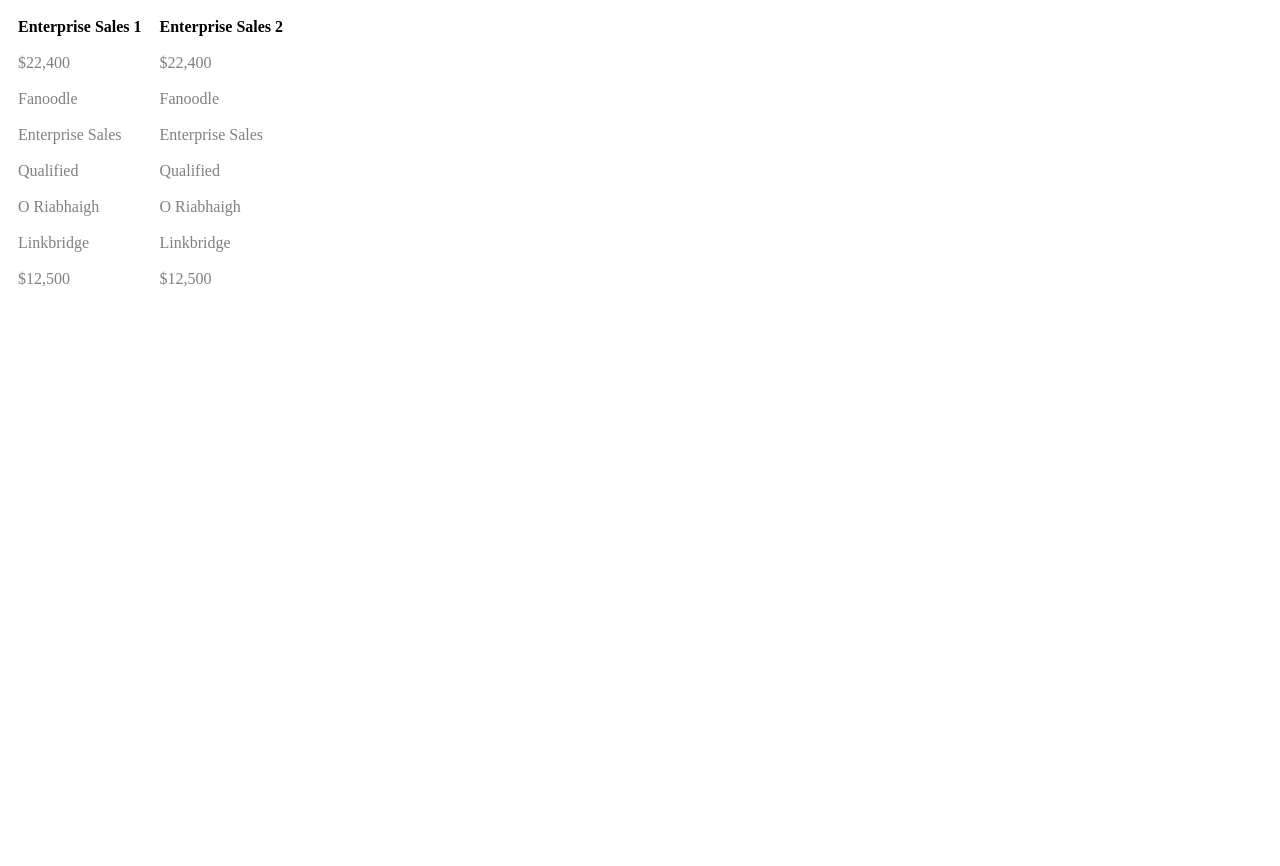
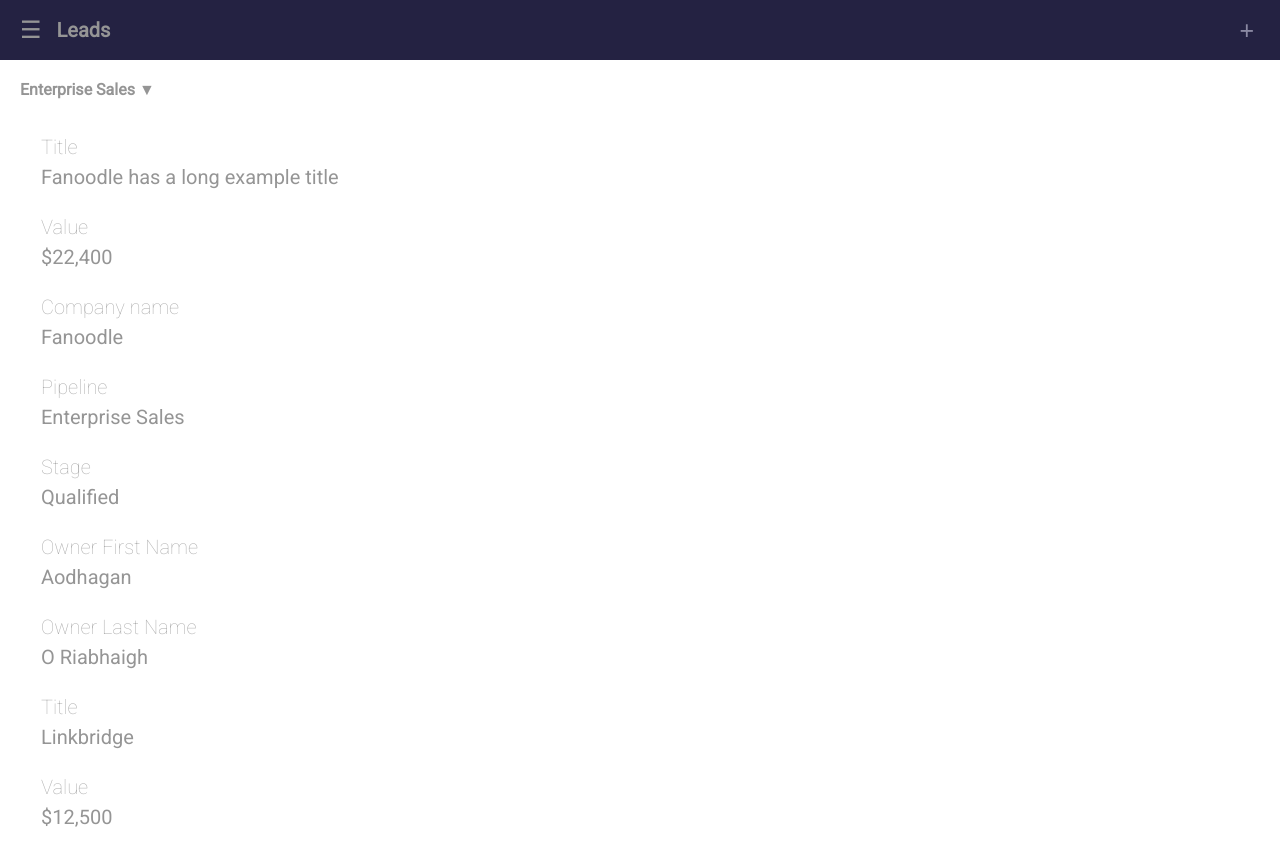
Before and after one commit to gabriel447/HTML_table_, a plain HTML site: page index.html in a window 1280 px wide. Before the commit the page ends 800 px from the top, so only its background shows below. Drawn offline with Linux system fonts and the light colour scheme.

Commit message:
apicando estilos

```diff
--- a/index.html
+++ b/index.html
@@ -2,57 +2,85 @@
 <html lang="pt-br">
 
 <head>
+    <link rel="preconnect" href="https://fonts.googleapis.com">
+    <link rel="preconnect" href="https://fonts.gstatic.com" crossorigin>
+    <link href="https://fonts.googleapis.com/css2?family=Roboto:wght@100;400&display=swap" rel="stylesheet">
     <meta charset="UTF-8">
     <meta name="viewport" content="width=device-width, initial-scale=1.0">
-    <title>Table</title>
+    <title>Test</title>
+    <link rel="stylesheet" href="style.css">
 </head>
 
 <body>
+    <header>
+        <div class="navbar">
+            <div class="hamburger">&#9776;</div>
+            <div class="leads-text">Leads</div>
+        </div>
+        <div class="actions">
+            <div class="search-icon"></div>
+            <button class="add-button">+</button>
+        </div>
+    </header>
+    <div class="toggle-header">
+        <a>Enterprise Sales &#9660</a>
         <table>
             <tr>
-            <th>Enterprise Sales 1</th>
-            <th>Enterprise Sales 2</th>
+                <th>Title</th>
+            </tr>
+            <tr>
+                <td>Fanoodle has a long example title</td>
+            </tr>
+            <tr>
+                <th>Value</th>
             </tr>
             <tr>
                 <td>$22,400</td>
-            <td>$22,400</td>
+            </tr>
+            <tr>
+                <th>Company name</th>
             </tr>
             <tr>
                 <td>Fanoodle</td>
-            <td>Fanoodle</td>
+            </tr>
+            <tr>
+                <th>Pipeline</th>
             </tr>
             <tr>
                 <td>Enterprise Sales</td>
-            <td>Enterprise Sales</td>
+            </tr>
+            <tr>
+                <th>Stage</th>
             </tr>
             <tr>
                 <td>Qualified</td>
-            <td>Qualified</td>
+            </tr>
+            <tr>
+                <th>Owner First Name</th>
+            </tr>
+            <tr>
+                <td>Aodhagan</td>
+            </tr>
+            <tr>
+                <th>Owner Last Name</th>
             </tr>
             <tr>
                 <td>O Riabhaigh</td>
-            <td>O Riabhaigh</td>
+            </tr>
+            <tr>
+                <th>Title</th>
             </tr>
             <tr>
                 <td>Linkbridge</td>
-            <td>Linkbridge</td>
+            </tr>
+            <tr>
+                <th>Value</th>
             </tr>
             <tr>
                 <td>$12,500</td>
-            <td>$12,500</td>
             </tr>
         </table>
+    </div>
 </body>
 
 </html>
-
-<style>
-    th, td {
-      padding: 8px;
-      text-align: start;
-    }
-
-    td {
-        color: gray;
-    }
-</style>
--- /dev/null
+++ b/style.css
@@ -0,0 +1,85 @@
+body {
+    margin: 0px;
+    font-family: 'Roboto', sans-serif;
+}
+
+header{
+    background-color: #242242;
+    color: #fff;
+    padding: 10px;
+    height: 40px;
+    display: flex;
+    justify-content: space-between;
+    align-items: center;
+}
+
+.navbar {
+    display: flex;
+    align-item: center;
+}
+
+.hamburger {
+    padding-right: 5px;
+    cursor: pointer;
+}
+
+.hamburger, .leads-text {
+    font-size: 24px;
+    color: #959595;
+    margin-left: 10px;
+    line-height: 24px;
+}
+
+.leads-text {
+    margin-left: 10px;
+    font-size: 20px;
+    font-weight: bold;
+}
+
+.actions {
+    display: flex;
+    align-items: center;
+}
+
+.add-button, .search-icon {
+    font-size: 25px;
+    cursor: pointer;
+    color: #8A89A2;
+}
+
+.add-button {
+    background-color: transparent;
+    border: none;
+    margin-right: 10px;
+}
+
+.toggle-header a {
+    cursor: pointer;
+    color: #959595;
+    font-weight: bold;
+}
+
+.toggle-header {
+    margin: 20px;
+}
+
+table {
+    border-collapse: collapse;
+    width: 100%;
+    margin: 35px 0px 20px 20px;
+}
+
+th {
+    text-align: left;
+    color: #AFAFAF;
+    font-weight: 100;
+    font-size: 20px;
+    padding-bottom: 5px;
+  }
+
+td {
+    color: #959595;
+    font-weight: 500;
+    font-size: 20px;
+    padding-bottom: 25px;
+}
```
Also changed, not shown: script.js (added). Lines whose indentation alone changed are shown as unchanged.
